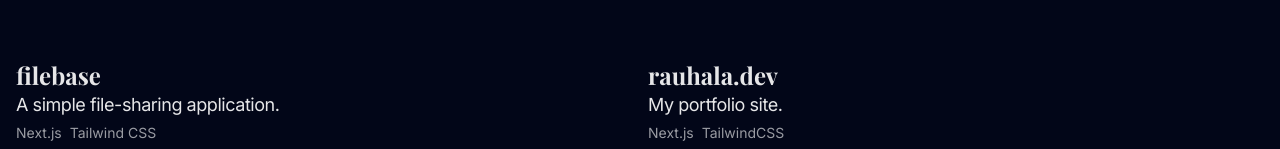
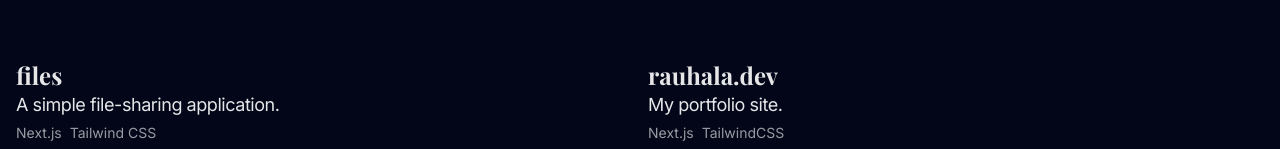
Before and after one commit to mirorauhala/rauhala.dev, a Next.js app: page /work in a window 1280 px wide. Shown: the part 289-438 px from the top of the page. Built offline with nearby package versions, Linux system fonts and the light colour scheme; a web font is replaced by a local one.

Commit message:
rename project

```diff
--- a/app/projects.tsx
+++ b/app/projects.tsx
@@ -3,9 +3,9 @@
 const Projects = async () => {
   const projects = [
     {
-      title: "filebase",
+      title: "files",
       description: "A simple file-sharing application.",
-      link: "https://github.com/mirorauhala/filebase",
+      link: "https://github.com/mirorauhala/files",
       tech: ["Next.js", "Tailwind CSS"],
     },
     {
```
